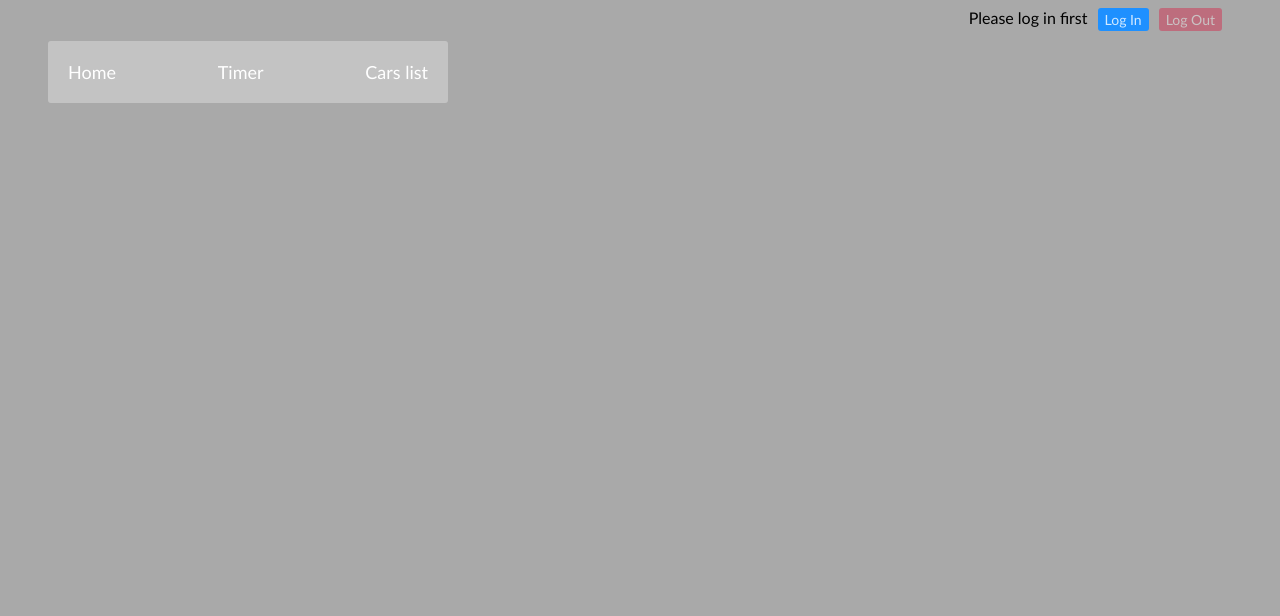
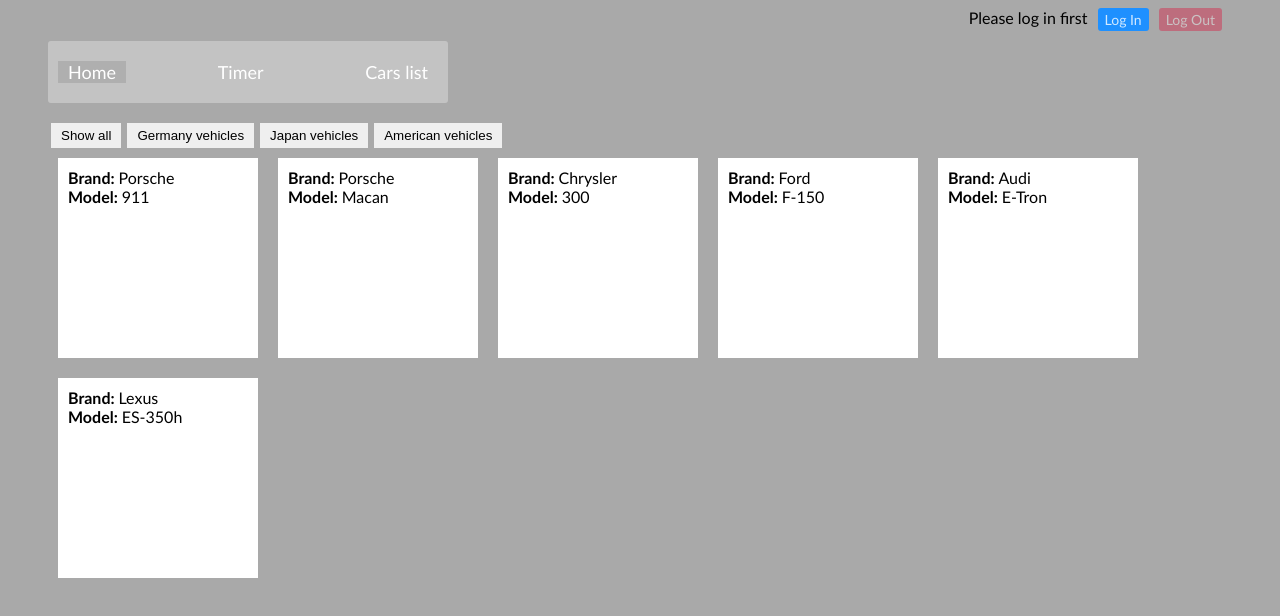
Before and after one commit to Nazar-Nazarenko/Car-Service, an Angular app in the folder Car-Service-App/: page /home in a window 1280 px wide. Before the commit this address led to /. Shown: the top 616 px of the page. Built offline with nearby package versions, Linux system fonts and the light colour scheme.

Commit message:
home page initial commit

```diff
--- a/Car-Service-App/src/app/app-routing.module.ts
+++ b/Car-Service-App/src/app/app-routing.module.ts
@@ -4,8 +4,13 @@
 import {CarsComponent} from './components/cars/cars.component';
 import {SelectedCarComponent} from './components/selected-car/selected-car.component';
 import {AuthGuard} from './servises/auth.guard';
+import {HomeComponent} from './components/home/home.component';
 
 const routes: Routes = [
+  {
+    path: 'home',
+    component: HomeComponent
+  },
   {
     path: 'timer',
     component: TimerComponent
--- a/Car-Service-App/src/app/app.component.html
+++ b/Car-Service-App/src/app/app.component.html
@@ -18,7 +18,7 @@
     <nav>
       <div class="link" [routerLinkActiveOptions]="{ exact: true}"
         routerLinkActive="active">
-        <a routerLink="/">Home</a>
+        <a routerLink="home">Home</a>
       </div>
       <div class="link"
            routerLinkActive="active">
--- a/Car-Service-App/src/app/app.module.ts
+++ b/Car-Service-App/src/app/app.module.ts
@@ -13,6 +13,8 @@
 import { ModalDirective } from './directives/modal.directive';
 import { ModalComponent } from './components/modal/modal.component';
 import { StopPropagationDirective } from './directives/stop-propagation.directive';
+import { HomeComponent } from './components/home/home.component';
+import { CardItemComponent } from './components/card-item/card-item.component';
 
 @NgModule({
   declarations: [
@@ -26,6 +28,8 @@
     ModalDirective,
     ModalComponent,
     StopPropagationDirective,
+    HomeComponent,
+    CardItemComponent,
   ],
   imports: [
     BrowserModule,
--- a/Car-Service-App/src/app/components/add-edit-form/add-edit-form.config.ts
+++ b/Car-Service-App/src/app/components/add-edit-form/add-edit-form.config.ts
@@ -10,4 +10,5 @@
   photo?: string;
   wiki?: string;
   price?: number;
+  country?: string;
 }
--- a/Car-Service-App/src/app/components/car/car.component.html
+++ b/Car-Service-App/src/app/components/car/car.component.html
@@ -1,4 +1,4 @@
-<div class="car-inf0-wrap">
+<div class="car-info-wrap">
   <div class="car-info">
     <div class="name">{{ carItem.brand }}</div>
     <div class="model-wrap">
--- /dev/null
+++ b/Car-Service-App/src/app/components/card-item/card-item.component.html
@@ -0,0 +1,12 @@
+<div class="card-info-wrap">
+  <div class="card-info">
+    <div class="name">
+      <span class="label">Brand: </span>
+      <span>{{ cardItem.brand }}</span>
+    </div>
+    <div class="model">
+      <span class="label">Model: </span>
+      <span>{{ cardItem.model }}</span>
+    </div>
+  </div>
+</div>
--- /dev/null
+++ b/Car-Service-App/src/app/components/card-item/card-item.component.scss
@@ -0,0 +1,18 @@
+.card-info-wrap {
+  width: 200px;
+  height: 200px;
+  background: white;
+  margin: 10px;
+  .card-info {
+    padding: 10px;
+    .label {
+      font-weight: bold;
+    }
+    .name {
+
+    }
+    .model {
+
+    }
+  }
+}
--- /dev/null
+++ b/Car-Service-App/src/app/components/card-item/card-item.component.ts
@@ -0,0 +1,17 @@
+import {Component, Input, OnInit} from '@angular/core';
+import {Car} from '../add-edit-form/add-edit-form.config';
+
+@Component({
+  selector: 'app-card-item',
+  templateUrl: './card-item.component.html',
+  styleUrls: ['./card-item.component.scss']
+})
+export class CardItemComponent implements OnInit {
+  @Input() cardItem: Car | any;
+
+  constructor() { }
+
+  ngOnInit(): void {
+  }
+
+}
--- /dev/null
+++ b/Car-Service-App/src/app/components/home/home.component.html
@@ -0,0 +1,10 @@
+<div class="wrap">
+  <div class="button-wrap">
+    <button *ngFor="let button of btn" (click)="showCard(button)">
+      {{button.name}}
+    </button>
+  </div>
+  <div class="card-wrap" >
+    <app-card-item *ngFor="let car of carsSelected" [cardItem]="car"></app-card-item>
+  </div>
+</div>
--- /dev/null
+++ b/Car-Service-App/src/app/components/home/home.component.scss
@@ -0,0 +1,24 @@
+.wrap {
+  .button-wrap {
+    button {
+      padding: 5px 10px;
+      margin: 0 3px;
+      outline: none;
+      border: none;
+      &:hover {
+        background: white;
+      }
+      &:active {
+        background: orange;
+      }
+    }
+  }
+  .active-color {
+    background: orange;
+  }
+  .card-wrap {
+    display: flex;
+    flex-flow: wrap;
+  }
+
+}
--- /dev/null
+++ b/Car-Service-App/src/app/components/home/home.component.ts
@@ -0,0 +1,88 @@
+import { Component, OnInit } from '@angular/core';
+import {CarsService} from '../../servises/cars.service';
+import {Observable} from 'rxjs';
+import {filter, map} from 'rxjs/operators';
+import {Car} from '../add-edit-form/add-edit-form.config';
+
+// tslint:disable-next-line:class-name
+export interface BtnValue {
+ id: number;
+ name: string;
+}
+
+@Component({
+  selector: 'app-home',
+  templateUrl: './home.component.html',
+  styleUrls: ['./home.component.scss']
+})
+export class HomeComponent implements OnInit {
+  public cars = this.carsService.data;
+  public carsSelected: Car[] = [];
+  public isSelected = false;
+
+
+  public btn: BtnValue[] = [
+    {
+      id: 0,
+      name: 'Show all'
+    },
+    {
+      id: 1,
+      name: 'Germany vehicles'
+    },
+    {
+      id: 2,
+      name: 'Japan vehicles'
+    },
+    {
+      id: 3,
+      name: 'American vehicles'
+    }
+  ];
+
+  private showAll = 0;
+  private germCar = 1;
+  private jpnCar = 2;
+  private amerCar = 3;
+
+  constructor(private carsService: CarsService) { }
+
+  // tslint:disable-next-line:no-unused-expression
+  ngOnInit(): void {
+    this.carsSelected = this.cars;
+  }
+
+  public showCard(value: BtnValue): void {
+
+    if (value.id === this.germCar) {
+      new Observable<Car[]>( observer => observer.next(this.cars)).pipe(
+        map( (value) => value.filter( items => items.country === '1'))
+      ).subscribe( items => {
+        this.carsSelected = items;
+      });
+      this.isSelected = true;
+    }
+    if (value.id === this.jpnCar) {
+      new Observable<Car[]>( observer => observer.next(this.cars)).pipe(
+        map( (value) => value.filter( items => items.country === '2'))
+      ).subscribe( items => {
+        this.carsSelected = items;
+      });
+    }
+    if (value.id === this.amerCar) {
+      new Observable<Car[]>( observer => observer.next(this.cars)).pipe(
+        map( (value) => value.filter( items => items.country === '3'))
+      ).subscribe( items => {
+        this.carsSelected = items;
+      });
+    }
+
+    if (value.id === this.showAll) {
+      new Observable<Car[]>( observer => observer.next(this.cars)).pipe(
+      ).subscribe( items => {
+        this.carsSelected = items;
+      });
+    }
+  }
+
+}
--- a/Car-Service-App/src/app/servises/cars.service.ts
+++ b/Car-Service-App/src/app/servises/cars.service.ts
@@ -6,6 +6,75 @@
 })
 export class CarsService {
   constructor() { }
+  public data = [
+    {
+      brand: 'Porsche',
+      model: '911',
+      price: 85000,
+      fuel: 'petrol',
+      id: 1,
+      engine: '3.0 FSI',
+      photo: '',
+      wiki: '',
+      country: '1'
+    },
+    {
+      brand: 'Porsche',
+      model: 'Macan',
+      price: 65000,
+      fuel: 'diesel',
+      id: 2,
+      engine: '3.0 TDI',
+      photo: '',
+      wiki: '',
+      country: '1'
+    },
+    {
+      brand: 'Chrysler',
+      model: '300',
+      price: 28000,
+      fuel: 'petrol',
+      id: 3,
+      engine: '4.5 DOHC',
+      photo: '',
+      wiki: '',
+      country: '3'
+    },
+    {
+      brand: 'Ford',
+      model: 'F-150',
+      price: 90000,
+      fuel: 'petrol',
+      id: 4,
+      engine: '4.5 TSI',
+      photo: '',
+      wiki: '',
+      country: '3'
+    },
+    {
+      brand: 'Audi',
+      model: 'E-Tron',
+      price: 80000,
+      fuel: 'electric',
+      id: 5,
+      engine: 'DUAL-electric',
+      photo: '',
+      wiki: '',
+      country: '1'
+    },
+    {
+      brand: 'Lexus',
+      model: 'ES-350h',
+      price: 73000,
+      fuel: 'hybrid',
+      id: 6,
+      engine: '350 RH',
+      photo: '',
+      wiki: '',
+      country: '2'
+    }
+  ];
+
   public data$ = of([
     {
       brand: 'Porsche',
```
Also changed, not shown: 2 other files (tests, documents, lock files or other folders).
